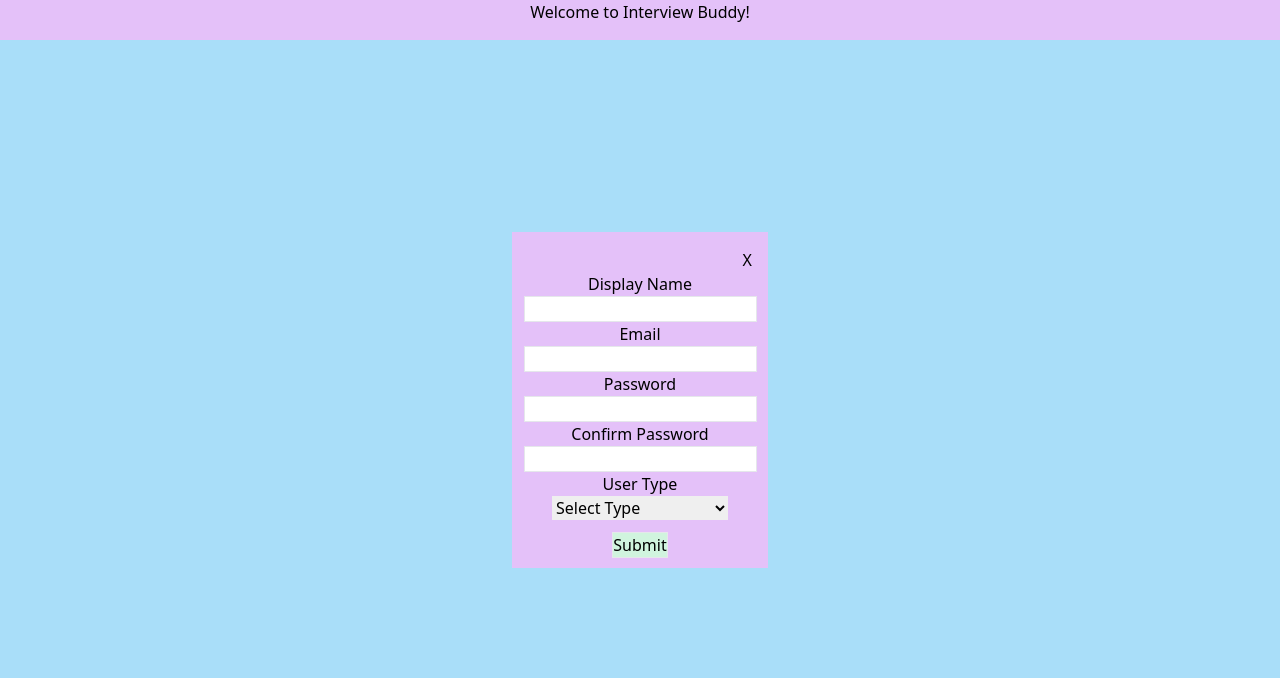
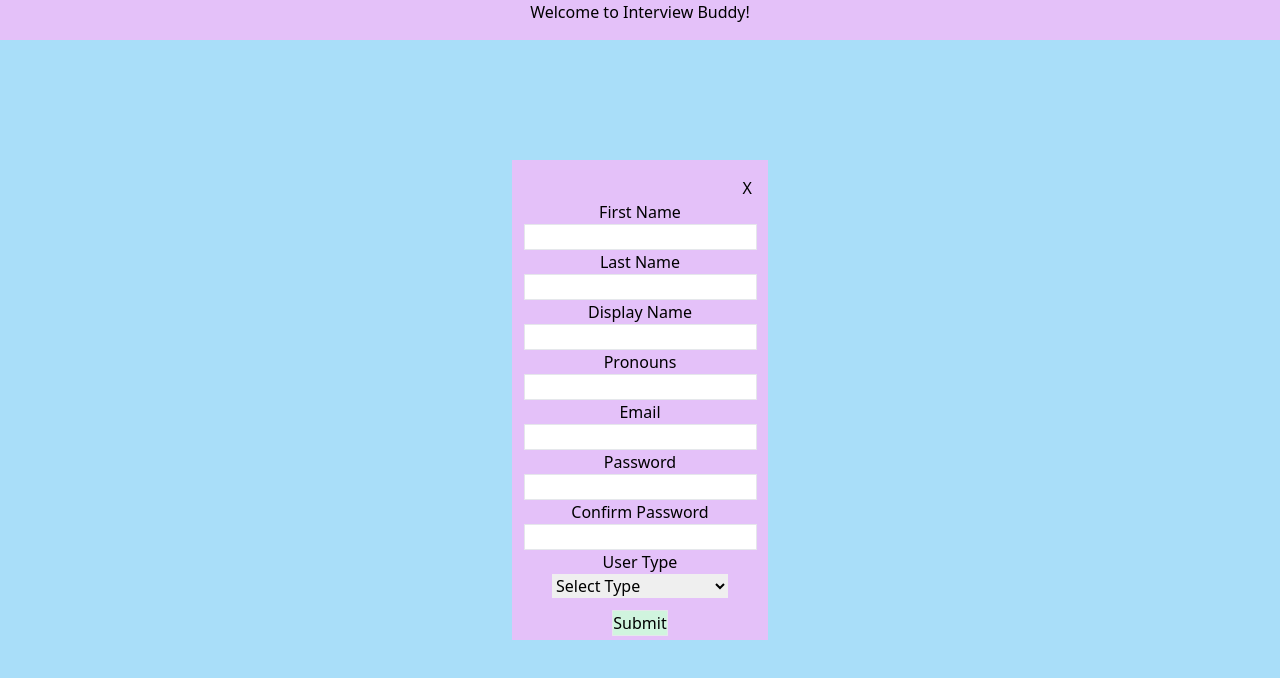
Before and after one commit to Interview-Buddy/interview-buddy-fe, a Next.js app: page / in a window 1280 px wide. Both pictures are taken after a click on the button "Sign Up". Shown: the top 678 px of the page. Built offline with nearby package versions, Linux system fonts and the light colour scheme.

Commit message:
Add additional fields to form

```diff
--- a/components/signup.tsx
+++ b/components/signup.tsx
@@ -7,18 +7,46 @@ interface SignUpProps {
 }
 
 const SignUp:FC<SignUpProps> = ( { modalHandler } ) => {
+  const [firstName, setFirstName] = useState('');
+  const [lastName, setLastName] = useState('');
   const [displayName, setDisplayName] = useState('');
+  const [pronouns, setPronouns] = useState('');
+  const [email, setEmail] = useState('');
   const [password, setPassword] = useState('');
   const [confirmPassword, setConfirmPassword] = useState('');
   const [selection, setSelection] = useState('');
-  const [email, setEmail] = useState('');
+  const [businessName, setBusinessName] = useState('');
 
   return (
     <section className="flex flex-col items-center absolute inset-0 top-20 h-[40rem] place-content-center">
       <form
-        className="flex flex-col items-center box-border h-[21rem] w-64 p-4 bg-[#E4C1F9]">
+        className="flex flex-col items-center box-border h-[30rem] w-64 p-4 bg-[#E4C1F9]">
         <div className="flex justify-end w-56">
           <button data-cy="exit-button" onClick={(e) => modalHandler(e)}>X</button>
+        </div>
+        <div className="flex flex-col items-center">
+          <label htmlFor="firstName" data-cy="first-name-label">First Name</label>
+          <input
+            id="firstName"
+            className="border border-black-300"
+            type="text"
+            value={firstName}
+            data-cy="first-name"
+            autoComplete="name"
+            onChange={e => setFirstName(e.target.value)}
+          />
+        </div>
+        <div className="flex flex-col items-center">
+          <label htmlFor="lastName" data-cy="last-name-label">Last Name</label>
+          <input
+            id="lastName"
+            className="border border-black-300"
+            type="text"
+            value={lastName}
+            data-cy="last-name"
+            autoComplete="name"
+            onChange={e => setLastName(e.target.value)}
+          />
         </div>
         <div className="flex flex-col items-center">
           <label htmlFor="displayName" data-cy="display-name-label">Display Name</label>
@@ -30,6 +58,18 @@ const SignUp:FC<SignUpProps> = ( { modalHandler } ) => {
             data-cy="display-name"
             autoComplete="name"
             onChange={e => setDisplayName(e.target.value)}
+          />
+        </div>
+        <div className="flex flex-col items-center">
+          <label htmlFor="pronouns" data-cy="pronouns-label">Pronouns</label>
+          <input
+            id="pronouns"
+            className="border border-black-300"
+            type="text"
+            value={pronouns}
+            data-cy="pronouns"
+            autoComplete="name"
+            onChange={e => setPronouns(e.target.value)}
           />
         </div>
         <div className="flex flex-col items-center">
```
